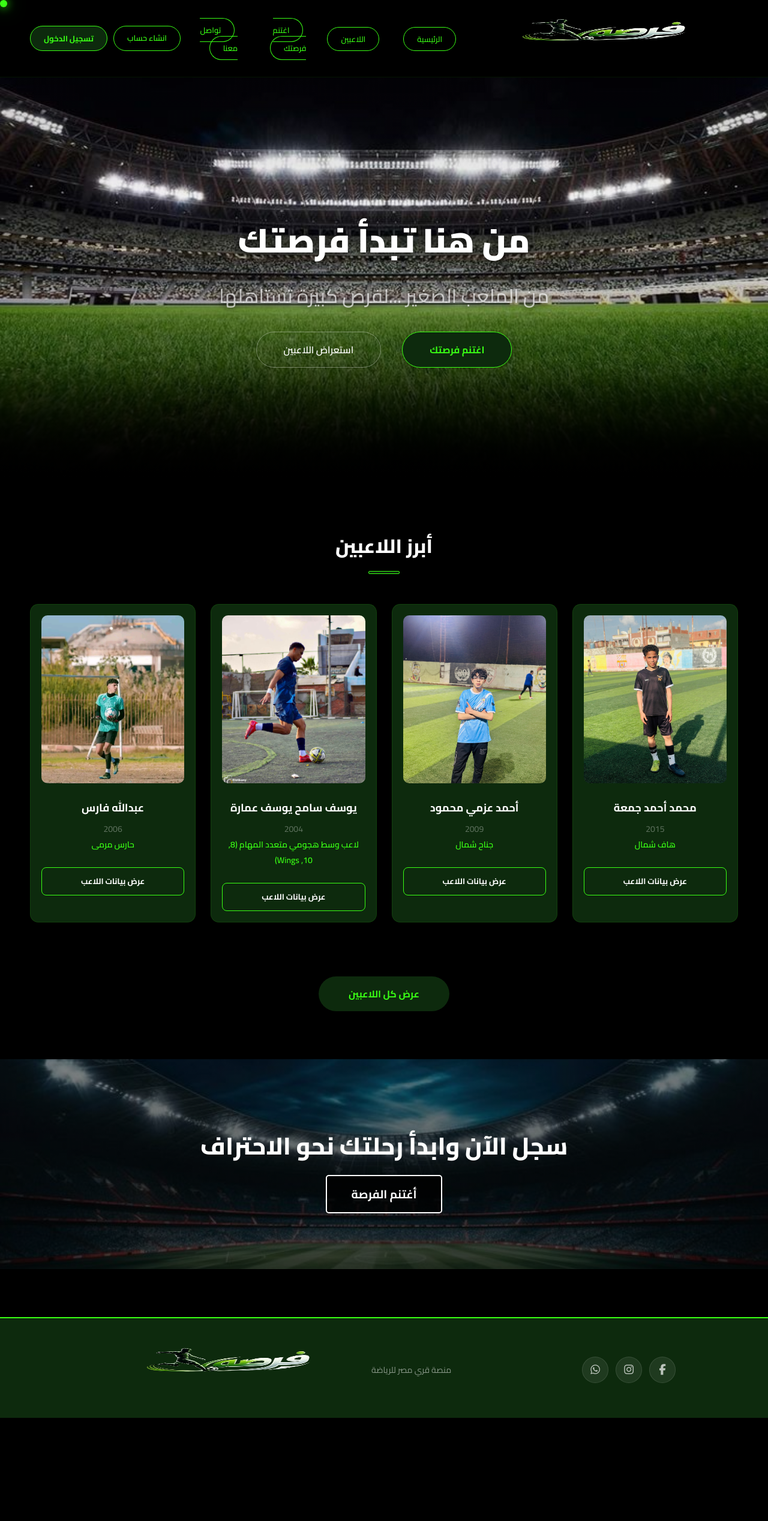
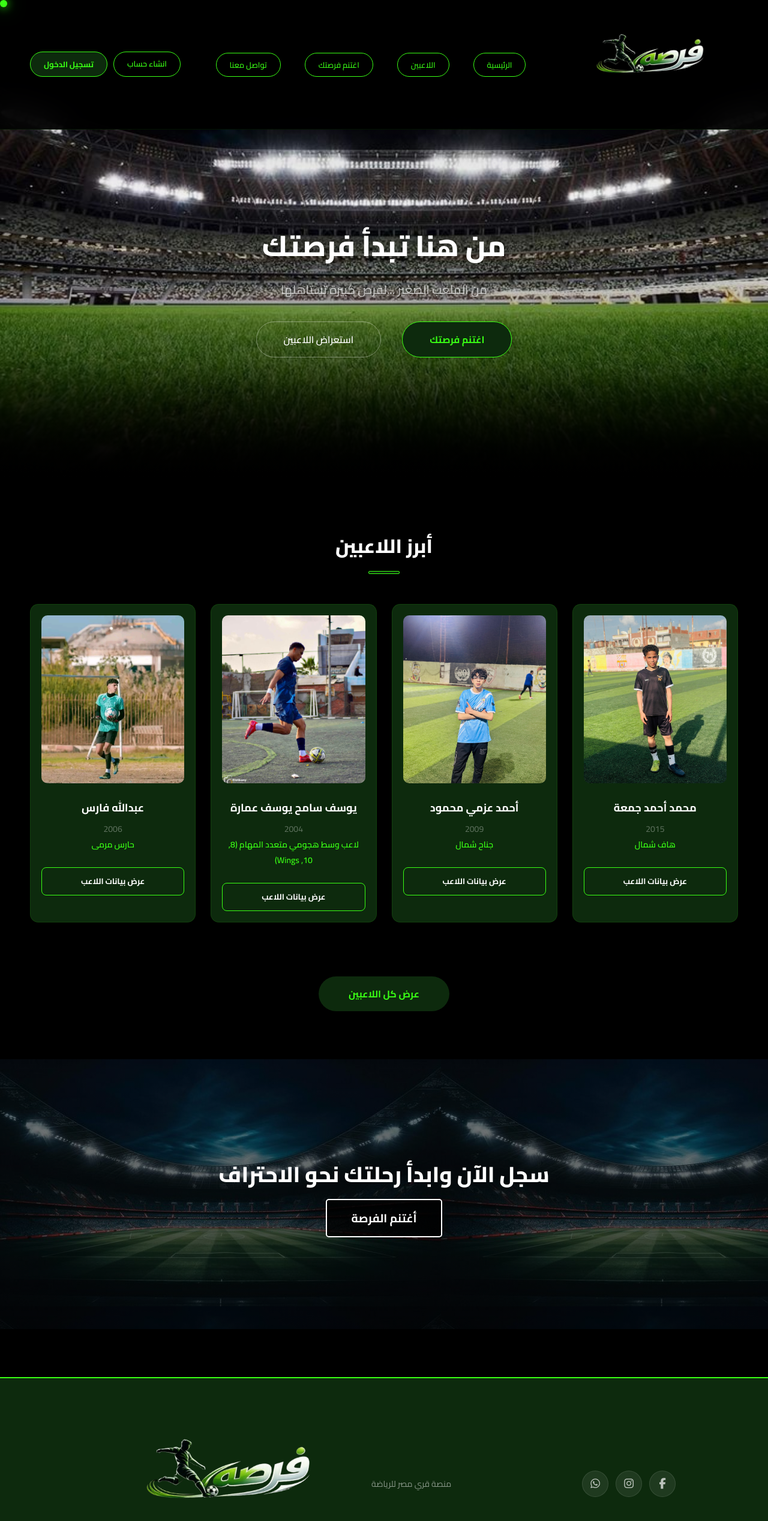
Before and after one commit to Abdoowael/Penalty-Project-main-main, a React (Vite) app in the folder penalty-react/: page / in a window 1280 px wide. Shown: the top 2536 px of the page at 60% size. Before the commit the page ends 2364 px from the top, so only its background shows below. Built offline with nearby package versions, Linux system fonts and the light colour scheme.

Commit message:
ةةةةةةةةةةةةةة

```diff
--- a/penalty-react/src/assets/css/players.css
+++ b/penalty-react/src/assets/css/players.css
@@ -112,4 +112,5 @@
 
 @media (max-width: 600px) {
     .players-grid { grid-template-columns: 1fr; }
+    .image-wrapper { height: 180px; }
 }
--- a/penalty-react/src/assets/css/style.css
+++ b/penalty-react/src/assets/css/style.css
@@ -16,6 +16,16 @@ body {
     background-color: #000000;
     color: white;
     direction: rtl;
+}
+
+img,
+video {
+    max-width: 100%;
+    height: auto;
+}
+
+iframe {
+    max-width: 100%;
 }
 
 .custom-cursor {
@@ -303,16 +313,17 @@ nav {
 }
 
 .logo img {
-    height: 110px;
-    width: 450px;
-    object-fit: fill;
+    width: min(450px, 92vw);
+    max-width: 100%;
+    height: auto;
+    object-fit: contain;
     transition: height 0.3s ease;
 }
 
 @media (max-width: 1024px) {
     .logo img {
-        height: 50px;
-        width: 180px;
+        width: min(220px, 60vw);
+        height: auto;
     }
 }
 
@@ -426,6 +437,31 @@ nav ul li a.active {
 
 .hero-brand {
     text-align: center;
+}
+
+.home-hero-title {
+    font-size: clamp(2rem, 6vw, 3.5rem);
+    margin-bottom: 10px;
+    font-weight: 900;
+    text-shadow: 0 4px 15px rgba(0, 0, 0, 0.8);
+}
+
+.home-hero-subtitle {
+    margin-top: 0;
+    font-size: clamp(1.1rem, 3.8vw, 2rem);
+    margin-bottom: 30px;
+    font-weight: 500;
+    text-shadow: 0 2px 10px rgba(0, 0, 0, 0.8);
+}
+
+.home-hero-btns {
+    display: flex;
+    gap: 15px;
+    justify-content: center;
+}
+
+.home-hero-btn {
+    text-decoration: none;
 }
 
 /* Buttons */
@@ -664,6 +700,30 @@ nav ul li a.active {
     box-shadow: 0 6px 25px rgba(57, 255, 20, 0.4);
 }
 
+.home-cta {
+    min-height: 350px;
+    margin-bottom: 80px;
+}
+
+.home-cta-title {
+    font-size: clamp(1.4rem, 4.6vw, 2.5rem);
+    color: white;
+    font-weight: 800;
+    margin-bottom: 25px;
+    line-height: 1.4;
+}
+
+.home-cta-btn {
+    background: rgba(0, 0, 0, 0.8);
+    color: white;
+    padding: 12px 40px;
+    border-radius: 5px;
+    text-decoration: none;
+    border: 2px solid white;
+    font-weight: bold;
+    font-size: clamp(0.95rem, 3vw, 1.2rem);
+}
+
 /* ==================
    FOOTER
    ================== */
@@ -753,7 +813,88 @@ footer {
     width: 180px;
 }
 
+.footer-logo-media {
+    width: min(450px, 90vw);
+    max-width: 100%;
+    height: auto;
+    object-fit: contain;
+}
+
+.signup-logo-media {
+    width: min(400px, 92vw);
+    max-width: 100%;
+    height: auto;
+    object-fit: contain;
+}
+
 @media (max-width: 768px) {
+    .hero {
+        min-height: 92svh;
+        padding-top: 110px;
+    }
+
+    .hero-content {
+        margin-top: 40px;
+        width: min(92vw, 560px);
+    }
+
+    .home-hero-subtitle {
+        margin-bottom: 18px;
+        line-height: 1.7;
+    }
+
+    .home-hero-btns {
+        flex-direction: column;
+        align-items: center;
+        gap: 10px;
+    }
+
+    .home-hero-btn {
+        width: min(320px, 90vw);
+        margin: 0;
+        text-align: center;
+        padding: 12px 20px;
+    }
+
+    .players {
+        padding: 55px 16px;
+    }
+
+    .section-title {
+        font-size: 26px;
+        margin-bottom: 28px;
+    }
+
+    .players-grid {
+        gap: 14px;
+        margin-bottom: 26px;
+    }
+
+    .player-card img {
+        height: 220px;
+    }
+
+    .show-all {
+        width: min(320px, 90vw);
+        padding: 12px 20px;
+    }
+
+    .home-cta {
+        min-height: 260px;
+        margin-bottom: 40px;
+        padding: 24px 16px;
+    }
+
+    .home-cta-title {
+        margin-bottom: 16px;
+    }
+
+    .home-cta-btn {
+        display: inline-block;
+        width: min(320px, 90vw);
+        padding: 11px 16px;
+    }
+
     footer {
         padding: 15px 20px 10px !important;
     }
@@ -771,6 +912,14 @@ footer {
     .footer-right .footer-brand img {
         width: 200px !important;
         height: 60px !important;
+    }
+
+    .footer-logo-media {
+        width: min(280px, 84vw);
+    }
+
+    .signup-logo-media {
+        width: min(300px, 84vw);
     }
 
     .footer-tagline {
--- a/penalty-react/src/components/Footer.jsx
+++ b/penalty-react/src/components/Footer.jsx
@@ -18,9 +18,9 @@ const Footer = () => {
                     <a href="https://whatsapp.com/channel/0029Vb0mEhS9WtC1Gpl6ur1d" target="_blank" rel="noopener noreferrer" aria-label="WhatsApp Channel"><i className="fab fa-whatsapp"></i></a>
                 </div>
                 <div className="footer-right" style={{ flex: '1 1 auto', textAlign: 'center', display: 'flex', flexDirection: 'row', alignItems: 'center', justifyContent: 'center', gap: '15px' }}>
-                    <div className="footer-tagline" style={{ fontSize: '14px', whiteSpace: 'nowrap' }}>منصة قري مصر للرياضة</div>
+                    <div className="footer-tagline" style={{ fontSize: '14px' }}>منصة قري مصر للرياضة</div>
                     <div className="footer-brand">
-                        <img src="/Logo Forsa.png" alt="فرصة" style={{ height: '120px', width: '450px', objectFit: 'fill' }} />
+                        <img src="/Logo Forsa.png" alt="فرصة" className="footer-logo-media" />
                     </div>
                 </div>
             </div>
--- a/penalty-react/src/pages/AdminApplications.jsx
+++ b/penalty-react/src/pages/AdminApplications.jsx
@@ -47,14 +47,15 @@ const AdminApplications = () => {
                                     </div>
 
                                     {app.youtube && (
-                                        <div style={{ borderRadius: '10px', overflow: 'hidden' }}>
+                                        <div style={{ borderRadius: '10px', overflow: 'hidden', aspectRatio: '16 / 9', width: '100%' }}>
                                             <iframe
                                                 width="100%"
-                                                height="200"
+                                                height="100%"
                                                 src={app.youtube.replace('watch?v=', 'embed/')}
                                                 title="Player Skills"
                                                 frameBorder="0"
                                                 allowFullScreen
+                                                style={{ display: 'block', width: '100%', height: '100%', border: '0' }}
                                             ></iframe>
                                         </div>
                                     )}
--- a/penalty-react/src/pages/Home.jsx
+++ b/penalty-react/src/pages/Home.jsx
@@ -19,11 +19,11 @@ const Home = () => {
             <section className="hero">
                 <div className="hero-content">
 
-                    <h1 style={{fontSize: '3.5rem', marginBottom: '10px', fontWeight: '900', textShadow: '0 4px 15px rgba(0,0,0,0.8)'}}>من هنا تبدأ فرصتك</h1>
-                    <p style={{marginTop: '0', fontSize: '2rem', marginBottom: '30px', fontWeight: '500', textShadow: '0 2px 10px rgba(0,0,0,0.8)'}}>من الملعب الصغير ...لفرص كبيرة تستاهلها</p>
-                    <div className="hero-btns" style={{ display: 'flex', gap: '15px', justifyContent: 'center' }}>
-                        <Link to="/seize-opportunity" className="btn-green" style={{ textDecoration: 'none' }}>اغتنم فرصتك</Link>
-                        <Link to="/players" className="btn-white" style={{ textDecoration: 'none' }}>استعراض اللاعبين</Link>
+                    <h1 className="home-hero-title">من هنا تبدأ فرصتك</h1>
+                    <p className="home-hero-subtitle">من الملعب الصغير ...لفرص كبيرة تستاهلها</p>
+                    <div className="hero-btns home-hero-btns">
+                        <Link to="/seize-opportunity" className="btn-green home-hero-btn">اغتنم فرصتك</Link>
+                        <Link to="/players" className="btn-white home-hero-btn">استعراض اللاعبين</Link>
                     </div>
                 </div>
             </section>
@@ -67,25 +67,12 @@ const Home = () => {
                 <button className="show-all reveal" onClick={() => navigate('/players')} style={{marginTop: '40px', border: 'none', cursor: 'pointer', '--delay': '0.6s'}}>عرض كل اللاعبين</button>
             </section>
 
-            <section className="cta" style={{
-                height: '350px',
-                background: `linear-gradient(rgba(0, 0, 0, 0.4), rgba(0, 0, 0, 0.7)), url('/Download Football stadium inside at night with lights Post-Production for free.jfif')`,
-                backgroundSize: 'cover',
-                backgroundPosition: 'center',
-                marginBottom: '80px'
+            <section className="cta home-cta" style={{
+                background: `linear-gradient(rgba(0, 0, 0, 0.4), rgba(0, 0, 0, 0.7)), url('/Download Football stadium inside at night with lights Post-Production for free.jfif')`
             }}>
                 <div className="cta-content">
-                    <h2 style={{ fontSize: '2.5rem', color: 'white', fontWeight: '800', marginBottom: '25px' }}>سجل الآن وابدأ رحلتك نحو الاحتراف</h2>
-                    <Link to="/seize-opportunity" className="cta-btn" style={{
-                        background: 'rgba(0,0,0,0.8)',
-                        color: 'white',
-                        padding: '12px 40px',
-                        borderRadius: '5px',
-                        textDecoration: 'none',
-                        border: '2px solid white',
-                        fontWeight: 'bold',
-                        fontSize: '1.2rem'
-                    }}>أغتنم الفرصة</Link>
+                    <h2 className="home-cta-title">سجل الآن وابدأ رحلتك نحو الاحتراف</h2>
+                    <Link to="/seize-opportunity" className="cta-btn home-cta-btn">أغتنم الفرصة</Link>
                 </div>
             </section>
         </Layout>
--- a/penalty-react/src/pages/Signup.jsx
+++ b/penalty-react/src/pages/Signup.jsx
@@ -55,7 +55,7 @@ const Signup = () => {
                 padding: '180px 20px 60px'
             }}>
                 <div className="hero-content" style={{ textAlign: 'center', marginBottom: '40px' }}>
-                    <img src="/Logo Forsa.png" alt="فرصة" style={{ width: '400px', height: 'auto', marginBottom: '15px', objectFit: 'contain' }} />
+                    <img src="/Logo Forsa.png" alt="فرصة" className="signup-logo-media" style={{ marginBottom: '15px' }} />
                     <h2 style={{ color: '#39FF14', fontSize: '1.5rem', fontWeight: 'bold' }}>من هنا تبدأ فرصتك</h2>
                 </div>
 
```
Also changed, not shown: penalty-react/src/assets/css/profile.css (+70 -0 lines), penalty-react/src/pages/PlayerDetails.jsx (+7 -7 lines), 9 other files (tests, documents, lock files or other folders).
